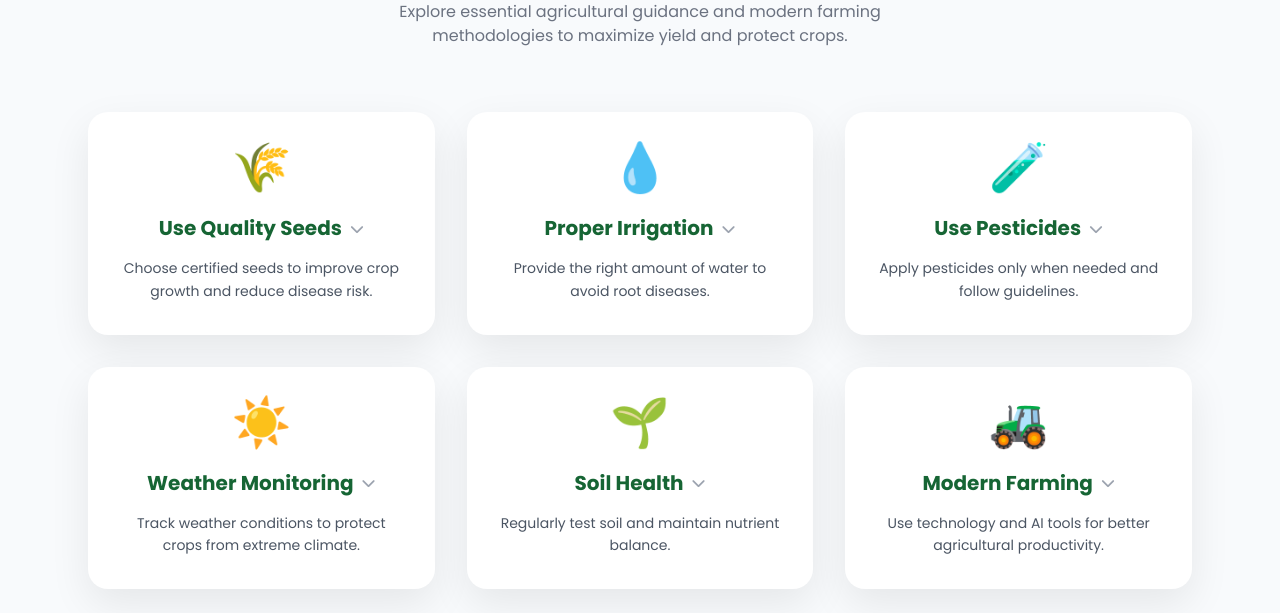
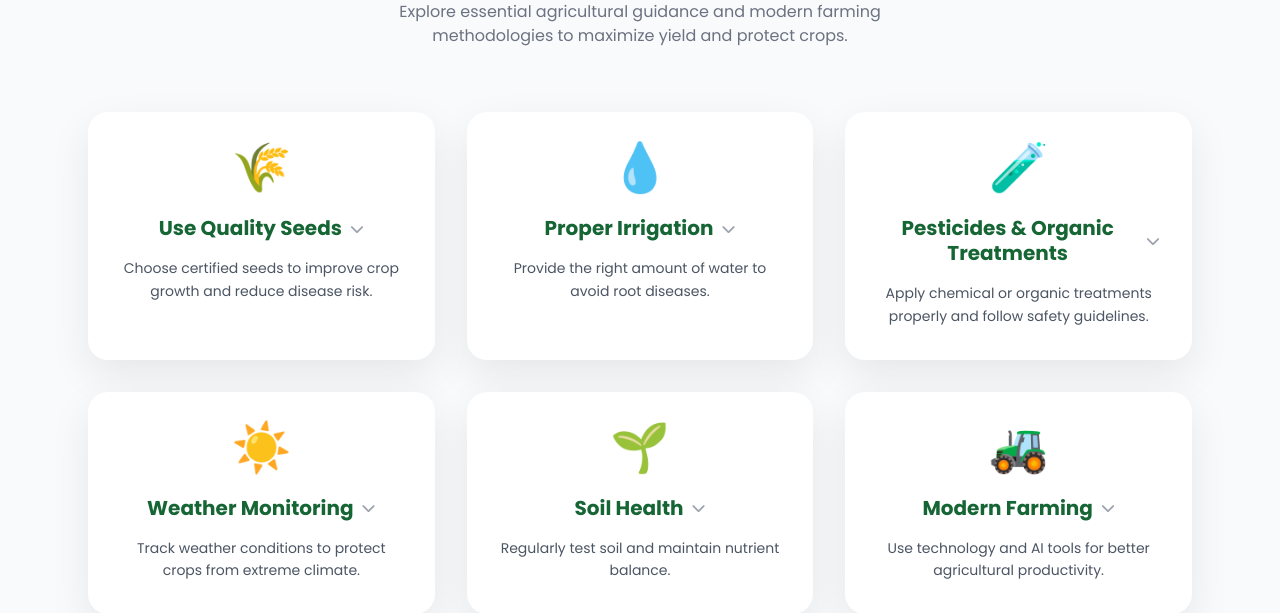
Before and after one commit to pratap-varma/crop-disease-ai, a Flask app: page /awareness in a window 1280 px wide. Shown: the part 216-829 px from the top of the page. Run offline with Flask 3, Linux system fonts and the light colour scheme; the visitor is signed in with stand-in values (Sample User, id 1); some libraries are stand-ins or nearby versions.

Commit message:
feat: rename Use Pesticides card to Pesticides & Organic Treatments and add organic details on awareness page

```diff
--- a/templates/awareness.html
+++ b/templates/awareness.html
@@ -150,25 +150,29 @@
                 </div>
             </div>
 
-            <!-- Card 3: Use Recommended Pesticides -->
+            <!-- Card 3: Pesticides & Organic Treatments -->
             <div class="card p-8 flex flex-col items-center text-center cursor-pointer" onclick="toggleDetails('pesticides')">
                 <div class="text-5xl text-emerald-500">🧪</div>
                 <h3 class="text-xl font-bold text-green-800 mt-6 leading-tight flex items-center justify-center space-x-2">
-                    <span>Use Pesticides</span>
+                    <span>Pesticides & Organic Treatments</span>
                     <i id="icon-pesticides" class="fas fa-chevron-down text-gray-400 text-sm transition-transform duration-300"></i>
                 </h3>
                 <p class="text-gray-600 mt-4 leading-relaxed text-sm">
-                    Apply pesticides only when needed and follow guidelines.
+                    Apply chemical or organic treatments properly and follow safety guidelines.
                 </p>
                 <!-- Expanded Content -->
                 <div id="details-pesticides" class="hidden mt-6 border-t border-gray-100 pt-4 text-left w-full space-y-3">
+                    <div class="bg-green-50/50 p-4 rounded-2xl border border-green-100">
+                        <h4 class="font-bold text-green-900 text-sm">🌿 Organic Remedies</h4>
+                        <p class="text-xs text-gray-700 mt-1">Prioritize natural alternatives like neem oil, garlic extract, compost teas, and biological controls to preserve helpful insects and prevent chemical buildup.</p>
+                    </div>
                     <div class="bg-green-50/50 p-4 rounded-2xl border border-green-100">
                         <h4 class="font-bold text-green-900 text-sm">📐 Precise Dosage</h4>
                         <p class="text-xs text-gray-700 mt-1">Always dilute chemical inputs exactly per label recommendations. Excessive usage ruins plants and soil.</p>
                     </div>
                     <div class="bg-green-50/50 p-4 rounded-2xl border border-green-100">
-                        <h4 class="font-bold text-green-900 text-sm">🌿 Integrated Management (IPM)</h4>
-                        <p class="text-xs text-gray-700 mt-1">Intermix biological agents, organic soaps, and neem oil before resorting to heavy synthetic chemicals.</p>
+                        <h4 class="font-bold text-green-900 text-sm">☘️ Integrated Management (IPM)</h4>
+                        <p class="text-xs text-gray-700 mt-1">Intermix biological agents, organic soaps, and cultural methods before resorting to heavy synthetic chemicals.</p>
                     </div>
                     <div class="bg-green-50/50 p-4 rounded-2xl border border-green-100">
                         <h4 class="font-bold text-green-900 text-sm">😷 Safe Application</h4>
```
